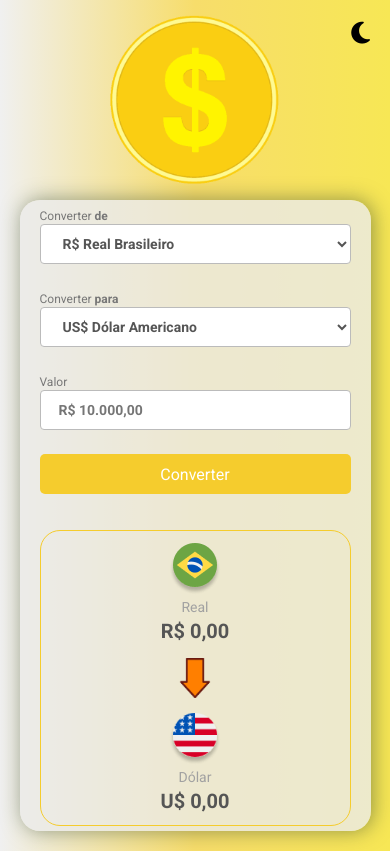
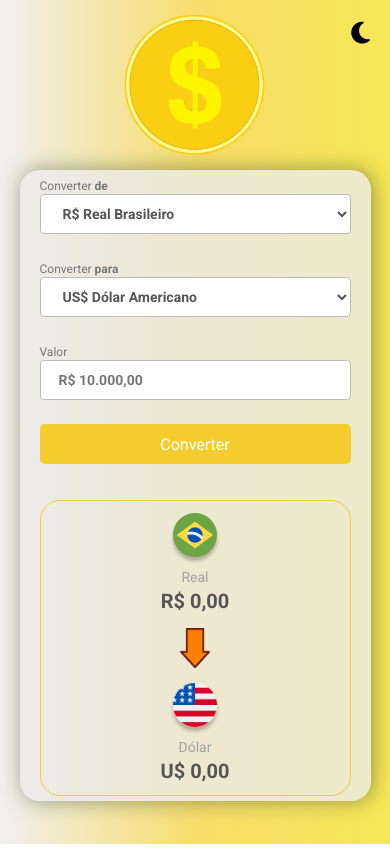
Before and after one commit to ChristianSouza12/currency-money, a plain HTML site: page index.html in a window 390 px wide. Drawn offline with Linux system fonts and the light colour scheme.

Commit message:
alteração tamanho img logo

```diff
--- a/styles.css
+++ b/styles.css
@@ -175,8 +175,8 @@ font-weight: 700;
     }
 
     .logo {
-      width: 180px;
-      height: 180px;
+      width: 150px;
+      height: 150px;
       margin: 10px auto;
     }
 
```
